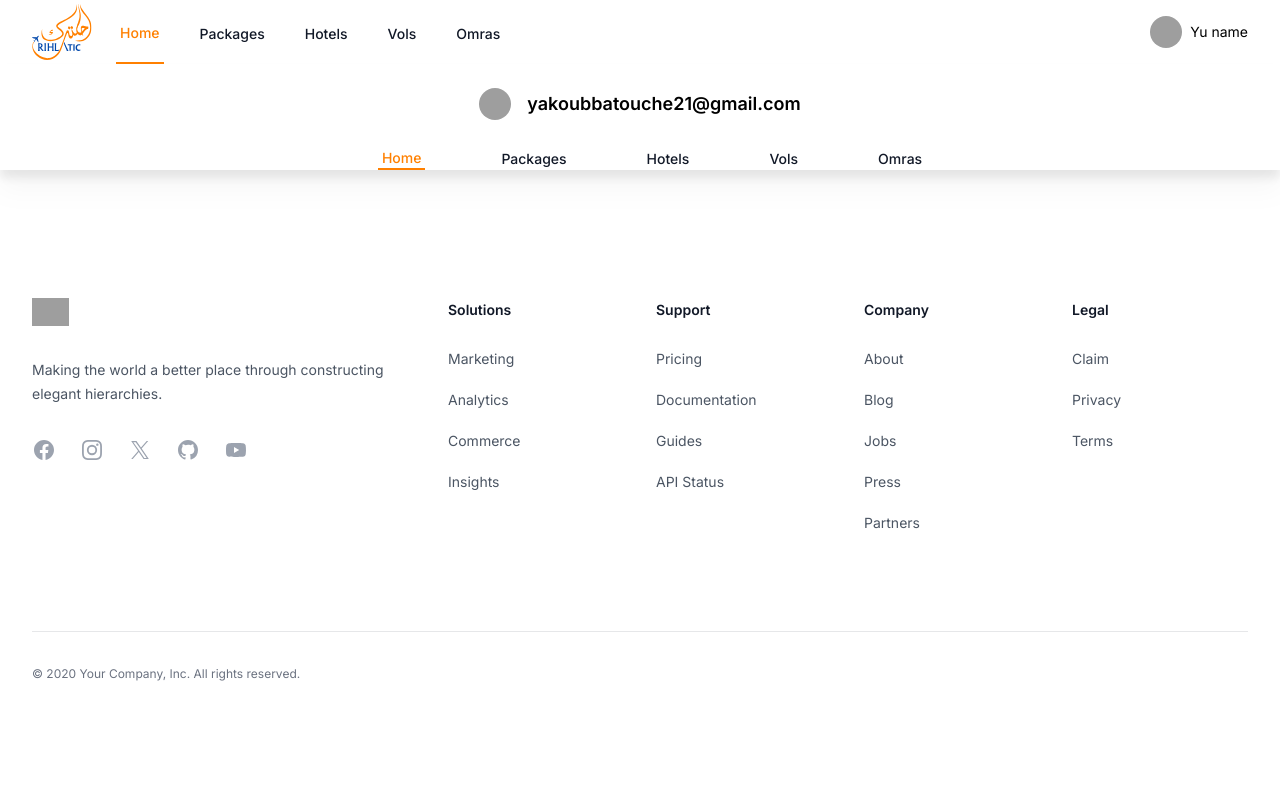
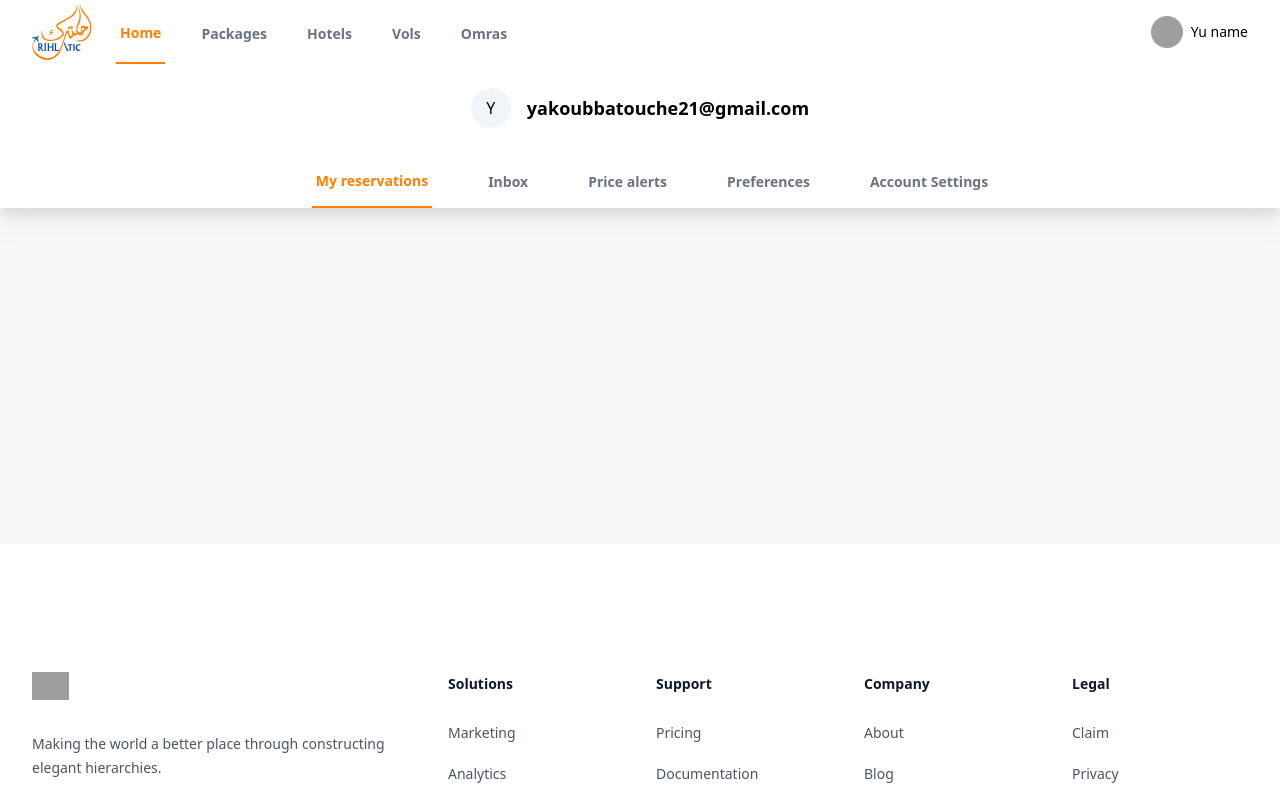
Before and after one commit to karimyekhlef1/-rihlatic, a Next.js app: page /en in a window 1280 px wide. Shown: the top 800 px of the page. Built offline with nearby package versions, Linux system fonts and the light colour scheme; grey boxes are pictures that could not be loaded.

Commit message:
Fixed the main page info card and navbar

```diff
--- /dev/null
+++ b/app/Data/main-navbar.tsx
@@ -0,0 +1,11 @@
+import { NavbarItem } from '@/app/Types/Common/navLink';
+
+const mainNavbarItems: NavbarItem[] = [
+  { name: 'My reservations', route: '/', isSelected: true },
+  { name: 'Inbox', route: '/inbox', isSelected: false },
+  { name: 'Price alerts', route: '/price-alert', isSelected: false },
+  { name: 'Preferences', route: '/preferences', isSelected: false },
+  { name: 'Account Settings', route: '/settings', isSelected: false },
+];
+
+export default mainNavbarItems;
--- a/app/Layout/Header/Navbar/linkNav.tsx
+++ b/app/Layout/Header/Navbar/linkNav.tsx
@@ -5,7 +5,7 @@ const LinkNav: React.FC<NavbarItem> = ({ name, route, isSelected }) => {
   return (
     <a
       href="#"
-      className={`inline-flex items-center ${isSelected ? 'text-[#FF8000] border-b-2 border-[#FF8000]' : 'text-gray-900'} px-1 pt-1 text-sm font-medium`}
+      className={`inline-flex items-center ${isSelected ? 'text-[#FF8000] border-b-2 border-[#FF8000]' : 'text-gray-500'} px-1 pt-1 text-sm font-semibold`}
     >
       {name}
     </a>
--- a/app/Layout/Main/main-navbar.tsx
+++ /dev/null
@@ -1,31 +0,0 @@
-import navbarItems from '@/app/Data/navbar';
-import { NavbarItem } from '@/app/Types/Common/navLink';
-import LinkNav from '../Header/Navbar/linkNav';
-
-export default function MainNavbar() {
-  return (
-    <div className="h-full flex flex-col items-center justify-between bg-white drop-shadow-xl">
-      <div className="flex py-6">
-        <div className="flex gap-4 items-center">
-          <img
-            alt=""
-            src="https://images.unsplash.com/photo-1472099645785-5658abf4ff4e?ixlib=rb-1.2.1&ixid=eyJhcHBfaWQiOjEyMDd9&auto=format&fit=facearea&facepad=2&w=256&h=256&q=80"
-            className="h-8 w-8 rounded-full"
-          />
-          <span className="text-black text-lg font-semibold">
-            yakoubbatouche21@gmail.com
-          </span>
-        </div>
-      </div>
-
-      <div className="hidden gap-10 sm:ml-6 sm:flex sm:space-x-8">
-        {navbarItems.map((item: NavbarItem, index: number) => {
-          return (
-            // eslint-disable-next-line react/jsx-key
-            <LinkNav name={item.name} isSelected={item.isSelected} route="" />
-          );
-        })}
-      </div>
-    </div>
-  );
-}
--- /dev/null
+++ b/app/Layout/Main/mainNavbar.tsx
@@ -0,0 +1,23 @@
+import mainNavbarItems from '@/app/Data/main-navbar';
+import { NavbarItem } from '@/app/Types/Common/navLink';
+import LinkNav from '@/app/Layout/Header/Navbar/linkNav';
+import InfoCard from '@/components/info-card';
+
+export default function MainNavbar() {
+  return (
+    <div className="h-full flex flex-col items-center justify-between bg-white drop-shadow-xl">
+      <div className="flex py-6">
+        <InfoCard />
+      </div>
+
+      <div className="flex h-[3.5rem] gap-5 sm:ml-6 sm:flex sm:space-x-8">
+        {mainNavbarItems.map((item: NavbarItem, index: number) => {
+          return (
+            // eslint-disable-next-line react/jsx-key
+            <LinkNav name={item.name} isSelected={item.isSelected} route="" />
+          );
+        })}
+      </div>
+    </div>
+  );
+}
--- /dev/null
+++ b/app/Layout/Main/mainPage.tsx
@@ -0,0 +1,20 @@
+export default function MainPage() {
+  return (
+    <div className="h-full bg-[#f8f8f8]">
+      <br />
+      <br />
+      <br />
+      <br />
+      <br />
+      <br />
+      <br />
+      <br />
+      <br />
+      <br />
+      <br />
+      <br />
+      <br />
+      <br />
+    </div>
+  );
+}
--- a/app/[lang]/layout.tsx
+++ b/app/[lang]/layout.tsx
@@ -1,12 +1,19 @@
-import type { Metadata } from "next";
-import { Inter } from "next/font/google";
-import "./globals.css";
+import type { Metadata } from 'next';
+import { Inter, Poppins } from 'next/font/google';
+import './globals.css';
 
-const inter = Inter({ subsets: ["latin"] });
+// const inter = Inter({ subsets: ['latin'] });
+
+const poppins = Poppins({
+  subsets: ['latin'],
+  display: 'swap',
+  variable: '--font-poppins',
+  weight: ['100', '200', '300', '400', '500', '600', '700', '800', '900'],
+});
 
 export const metadata: Metadata = {
-  title: "Create Next App",
-  description: "Generated by create next app",
+  title: 'Rihlatic',
+  description: 'Generated by create next app',
 };
 
 export default function RootLayout({
@@ -16,7 +23,7 @@ export default function RootLayout({
 }>) {
   return (
     <html lang="en">
-      <body className={inter.className}>{children}</body>
+      <body className={`${poppins.variable}`}>{children}</body>
     </html>
   );
 }
--- a/app/[lang]/page.tsx
+++ b/app/[lang]/page.tsx
@@ -3,7 +3,8 @@
 import { Button } from '@/components/ui/button';
 import Footer from '../commonComponents/footer';
 import Navbar from '../Layout/Header/Navbar/navbar';
-import MainNavbar from '../Layout/Main/main-navbar';
+import MainNavbar from '../Layout/Main/mainNavbar';
+import MainPage from '../Layout/Main/mainPage';
 
 export default function Home() {
   const func = function (e: any) {
@@ -15,6 +16,7 @@ export default function Home() {
       <Navbar />
 
       <MainNavbar />
+      <MainPage />
 
       <Footer />
     </div>
--- /dev/null
+++ b/components/info-card.tsx
@@ -0,0 +1,15 @@
+import { Avatar, AvatarFallback, AvatarImage } from '@/components/ui/avatar';
+
+export default function InfoCard() {
+  return (
+    <div className="flex gap-4 items-center ">
+      <Avatar>
+        <AvatarImage />
+        <AvatarFallback>Y</AvatarFallback>
+      </Avatar>
+      <span className="text-black text-lg font-semibold">
+        yakoubbatouche21@gmail.com
+      </span>
+    </div>
+  );
+}
--- /dev/null
+++ b/components/ui/avatar.tsx
@@ -0,0 +1,50 @@
+"use client"
+
+import * as React from "react"
+import * as AvatarPrimitive from "@radix-ui/react-avatar"
+
+import { cn } from "@/lib/utils"
+
+const Avatar = React.forwardRef<
+  React.ElementRef<typeof AvatarPrimitive.Root>,
+  React.ComponentPropsWithoutRef<typeof AvatarPrimitive.Root>
+>(({ className, ...props }, ref) => (
+  <AvatarPrimitive.Root
+    ref={ref}
+    className={cn(
+      "relative flex h-10 w-10 shrink-0 overflow-hidden rounded-full",
+      className
+    )}
+    {...props}
+  />
+))
+Avatar.displayName = AvatarPrimitive.Root.displayName
+
+const AvatarImage = React.forwardRef<
+  React.ElementRef<typeof AvatarPrimitive.Image>,
+  React.ComponentPropsWithoutRef<typeof AvatarPrimitive.Image>
+>(({ className, ...props }, ref) => (
+  <AvatarPrimitive.Image
+    ref={ref}
+    className={cn("aspect-square h-full w-full", className)}
+    {...props}
+  />
+))
+AvatarImage.displayName = AvatarPrimitive.Image.displayName
+
+const AvatarFallback = React.forwardRef<
+  React.ElementRef<typeof AvatarPrimitive.Fallback>,
+  React.ComponentPropsWithoutRef<typeof AvatarPrimitive.Fallback>
+>(({ className, ...props }, ref) => (
+  <AvatarPrimitive.Fallback
+    ref={ref}
+    className={cn(
+      "flex h-full w-full items-center justify-center rounded-full bg-muted",
+      className
+    )}
+    {...props}
+  />
+))
+AvatarFallback.displayName = AvatarPrimitive.Fallback.displayName
+
+export { Avatar, AvatarImage, AvatarFallback }
--- a/package.json
+++ b/package.json
@@ -12,6 +12,7 @@
     "@formatjs/intl-localematcher": "^0.5.4",
     "@headlessui/react": "^2.1.3",
     "@heroicons/react": "^2.1.5",
+    "@radix-ui/react-avatar": "^1.1.0",
     "@radix-ui/react-slot": "^1.1.0",
     "class-variance-authority": "^0.7.0",
     "clsx": "^2.1.1",
```
Also changed, not shown: 1 other file (tests, documents, lock files or other folders).
